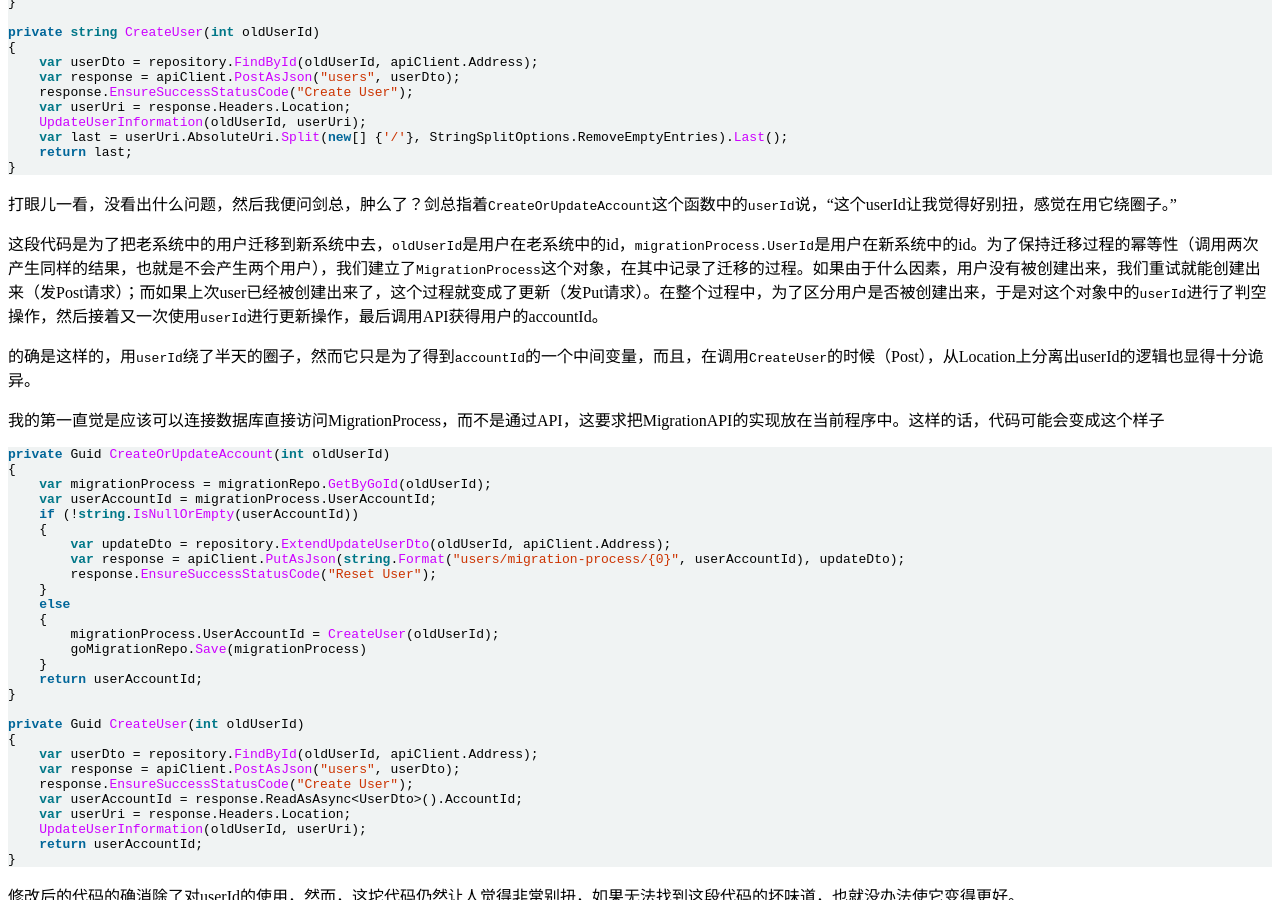
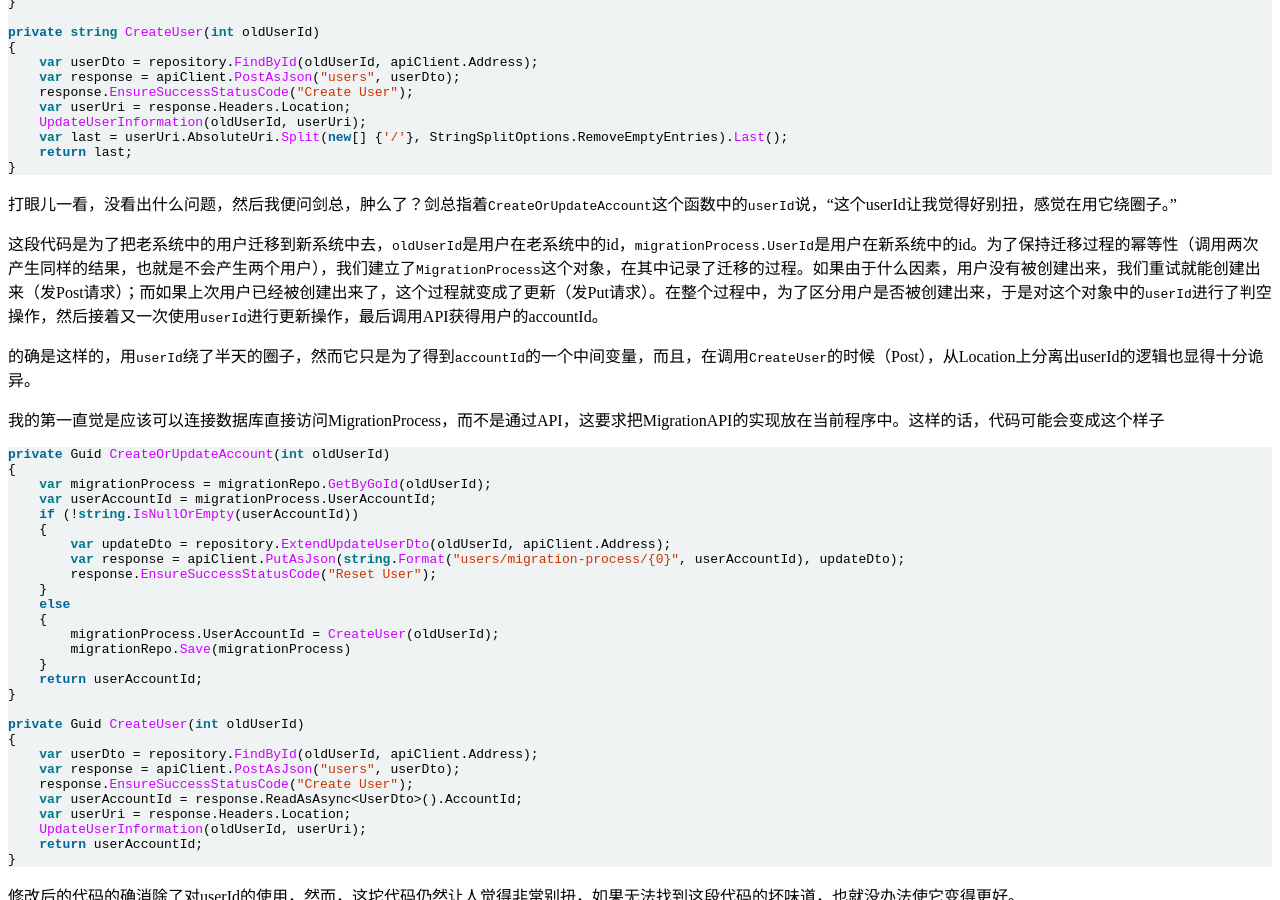
Before and after one commit to xiaoyvr/xiaoyvr.github.com, a Jekyll site: the page built from _posts/2013-12-26-a-pice-of-code.md, in a window 1280 px wide and 900 px high, scrolled down 574 px. Built offline with Jekyll 4.4.1, drawn with Linux system fonts in a browser that asks for light colours; Markdown is read by kramdown in place of the engine named in the settings; comment, search, counter and statistics services are not loaded.

Commit message:
change some wording

````diff
--- a/_posts/2013-12-26-a-pice-of-code.md
+++ b/_posts/2013-12-26-a-pice-of-code.md
@@ -44,7 +44,7 @@ private string CreateUser(int oldUserId)
 ```
 打眼儿一看，没看出什么问题，然后我便问剑总，肿么了？剑总指着`CreateOrUpdateAccount`这个函数中的`userId`说，“这个userId让我觉得好别扭，感觉在用它绕圈子。”
 
-这段代码是为了把老系统中的用户迁移到新系统中去，`oldUserId`是用户在老系统中的id，`migrationProcess.UserId`是用户在新系统中的id。为了保持迁移过程的幂等性（调用两次产生同样的结果，也就是不会产生两个用户），我们建立了`MigrationProcess`这个对象，在其中记录了迁移的过程。如果由于什么因素，用户没有被创建出来，我们重试就能创建出来（发Post请求）；而如果上次user已经被创建出来了，这个过程就变成了更新（发Put请求）。在整个过程中，为了区分用户是否被创建出来，于是对这个对象中的`userId`进行了判空操作，然后接着又一次使用`userId`进行更新操作，最后调用API获得用户的accountId。
+这段代码是为了把老系统中的用户迁移到新系统中去，`oldUserId`是用户在老系统中的id，`migrationProcess.UserId`是用户在新系统中的id。为了保持迁移过程的幂等性（调用两次产生同样的结果，也就是不会产生两个用户），我们建立了`MigrationProcess`这个对象，在其中记录了迁移的过程。如果由于什么因素，用户没有被创建出来，我们重试就能创建出来（发Post请求）；而如果上次用户已经被创建出来了，这个过程就变成了更新（发Put请求）。在整个过程中，为了区分用户是否被创建出来，于是对这个对象中的`userId`进行了判空操作，然后接着又一次使用`userId`进行更新操作，最后调用API获得用户的accountId。
 
 的确是这样的，用`userId`绕了半天的圈子，然而它只是为了得到`accountId`的一个中间变量，而且，在调用`CreateUser`的时候（Post），从Location上分离出userId的逻辑也显得十分诡异。
 
@@ -64,7 +64,7 @@ private Guid CreateOrUpdateAccount(int oldUserId)
     else
     {
         migrationProcess.UserAccountId = CreateUser(oldUserId);
-        goMigrationRepo.Save(migrationProcess)
+        migrationRepo.Save(migrationProcess)
     }
     return userAccountId;
 }
````
